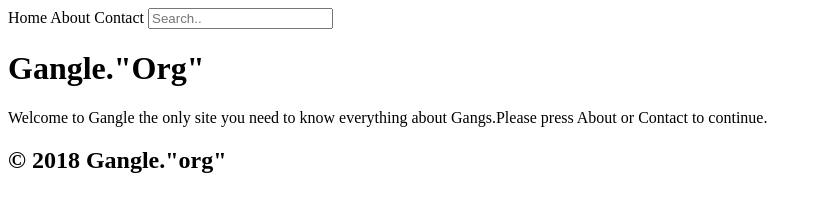
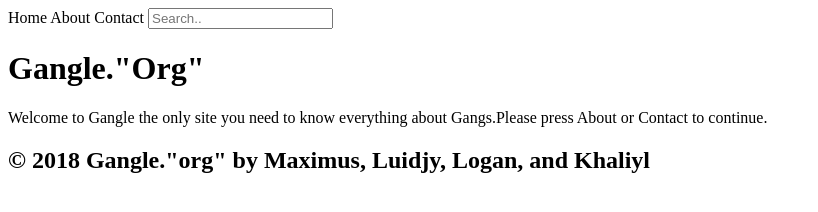
Before and after one commit to maximusmurgan/Gangleorg, a plain HTML site: page index.html in a window 1280 px wide. Shown: the whole page, without its empty margins (0-818 px from the left). Drawn offline with Linux system fonts and the light colour scheme.

Commit message:
Created using Popcode: https://popcode.org

```diff
--- a/index.html
+++ b/index.html
@@ -41,7 +41,7 @@ Gangsters are also called mobsters, a term derived from mob and the suffix -ster
  <img hidden id="11"src="https://i.dailymail.co.uk/i/pix/2016/10/30/20/39E33CB000000578-0-This_is_the_terrifying_moment_a_Virginia_man_appears_to_have_bee-m-37_1477861039229.jpg">
 
          <footer>
-<h2> &copy; 2018 Gangle."org" </h2>
+<h2> &copy; 2018 Gangle."org" by Maximus, Luidjy, Logan, and Khaliyl</h2>
 </footer>
 
 
```
